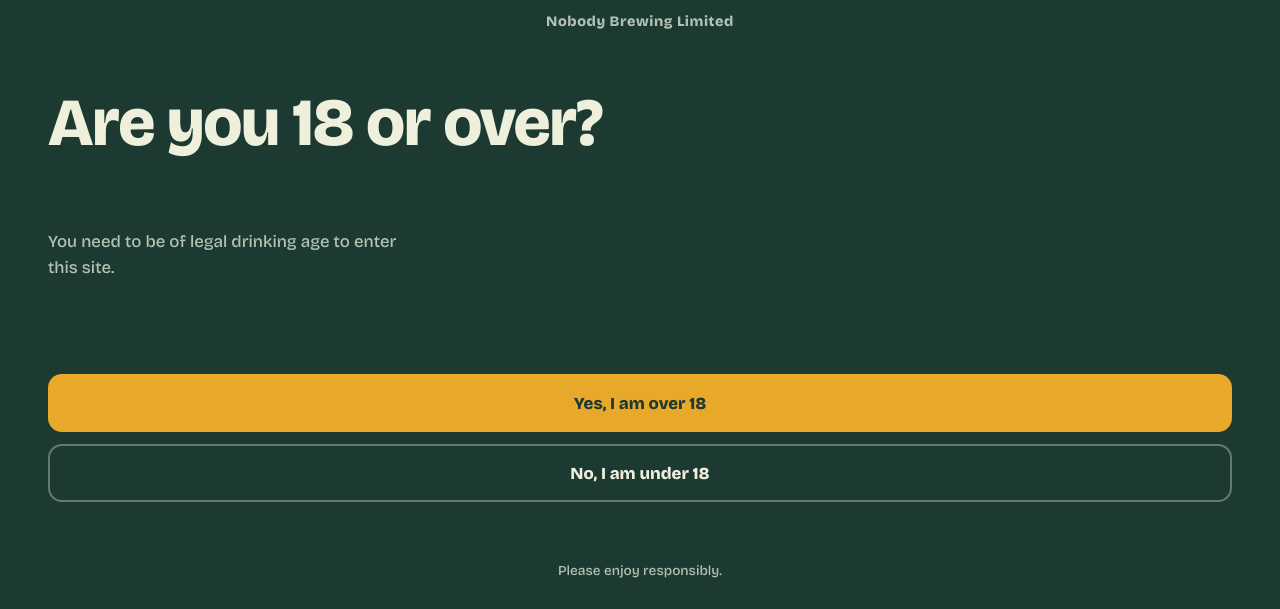
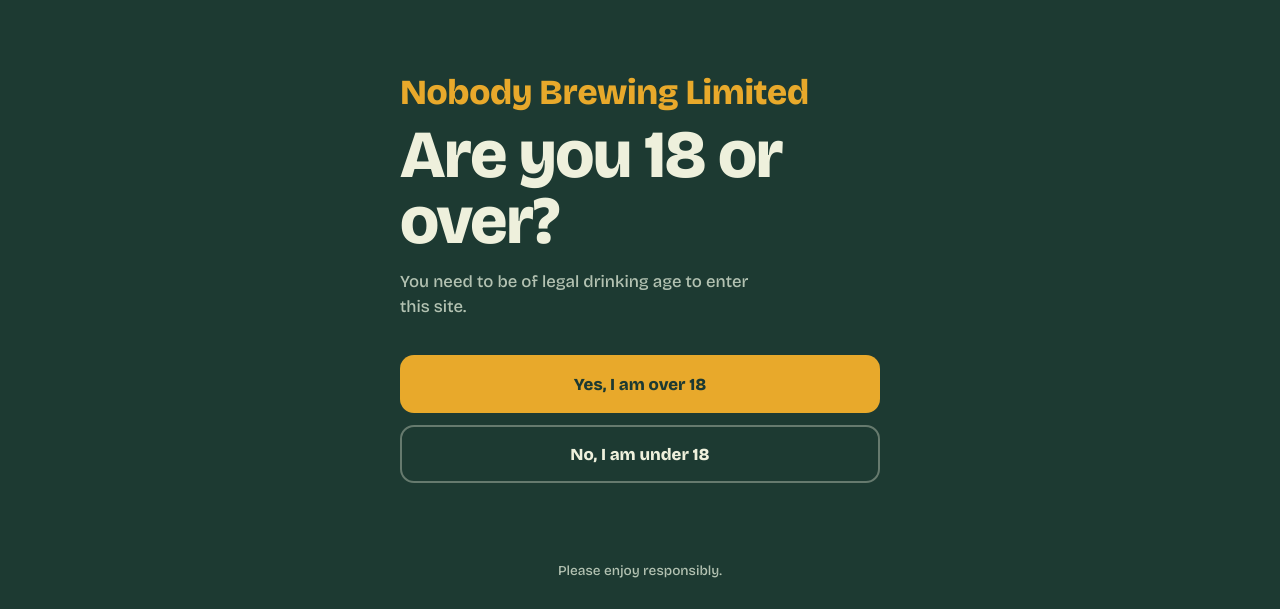
Before and after one commit to nobodybrewing/nobodybrewing, a plain HTML site: page index.html in a window 1280 px wide. Shown: the part 191-800 px from the top of the page. Drawn offline with nearby package versions, Linux system fonts and the light colour scheme.

Commit message:
Update index.html

```diff
--- a/index.html
+++ b/index.html
@@ -43,9 +43,6 @@
 
     .brand {
       margin: 0;
-      font-size: 1.05rem;
-      font-weight: 800;
-      letter-spacing: 0.02em;
       text-align: center;
     }
 
@@ -56,19 +53,21 @@
       max-width: 60%;
       height: auto;
     }
-    .trading-name {
-      margin: 14px 0 0;
-      color: var(--muted);
-      font-size: 0.9rem;
-      font-weight: 800;
-      letter-spacing: 0.04em;
-      text-align: center;
-    }
+
     main {
       width: 100%;
       max-width: 440px;
       margin: 0 auto;
       padding: 32px 0;
+    }
+
+    .company-title {
+      margin: 0 0 10px;
+      color: var(--amber);
+      font-size: clamp(1.5rem, 7vw, 2.2rem);
+      font-weight: 800;
+      line-height: 1.1;
+      letter-spacing: -0.01em;
     }
 
     h1 {
@@ -149,10 +148,12 @@
 </head>
 <body>
   <div class="gate">
-      <div class="brand">
+    <div class="brand">
       <img class="logo" src="Group 76.png" alt="Nobody Brewing Co.">
-      <p class="trading-name">Nobody Brewing Limited</p>
-      </div>
+    </div>
+
+    <main>
+      <p class="company-title">Nobody Brewing Limited</p>
       <h1>Are you 18 or over?</h1>
       <p class="lead">You need to be of legal drinking age to enter this site.</p>
 
```
